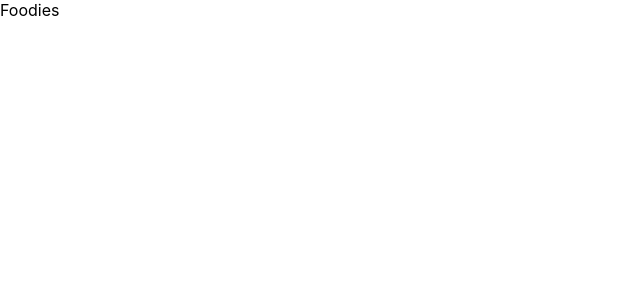
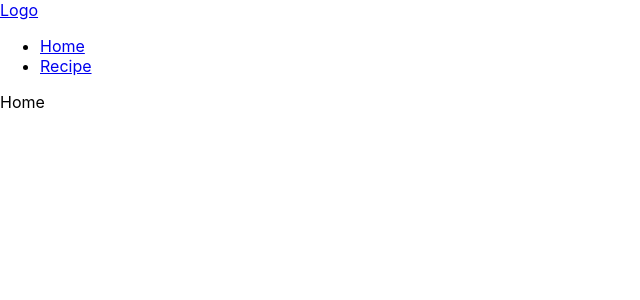
Before and after one commit to fff500/foodies-frontend, a React (Create React App) app: page / in a window 1280 px wide. Shown: the top 300 px of the page, without its empty margins (0-640 px from the left). Built offline with nearby package versions, Linux system fonts and the light colour scheme.

Commit message:
Layout, pages and routing were initialised

```diff
--- a/package.json
+++ b/package.json
@@ -8,6 +8,7 @@
     "@testing-library/user-event": "^13.2.1",
     "react": "^18.3.1",
     "react-dom": "^18.3.1",
+    "react-router-dom": "^6.23.1",
     "react-scripts": "5.0.1",
     "web-vitals": "^2.1.0"
   },
--- a/src/App.js
+++ b/src/App.js
@@ -1,5 +1,21 @@
-function App() {
-  return <>Foodies</>;
-}
+import { lazy } from 'react';
+import { Routes, Route } from 'react-router-dom';
+
+import SharedLayout from './components/layout/SharedLayout/SharedLayout';
+
+const Home = lazy(() => import('./pages/Home/Home'));
+const User = lazy(() => import('./pages/User/User'));
+const Recipe = lazy(() => import('./pages/Recipe/Recipe'));
+
+const App = () => (
+  <Routes>
+    <Route path="/" element={<SharedLayout />}>
+      <Route index element={<Home />} />
+      <Route path="/user" element={<User />} />
+      <Route path="/recipe" element={<Recipe />} />
+      <Route path="*" element={<Home />} />
+    </Route>
+  </Routes>
+);
 
 export default App;
--- /dev/null
+++ b/src/components/layout/Header/Header.jsx
@@ -0,0 +1,19 @@
+import { Link, NavLink } from 'react-router-dom';
+
+export const Header = () => {
+  return (
+    <header>
+      <Link to="/">Logo</Link>
+      <nav>
+        <ul>
+          <li>
+            <NavLink to="/">Home</NavLink>
+          </li>
+          <li>
+            <NavLink to="/recipe">Recipe</NavLink>
+          </li>
+        </ul>
+      </nav>
+    </header>
+  );
+};
--- /dev/null
+++ b/src/components/layout/SharedLayout/SharedLayout.jsx
@@ -0,0 +1,19 @@
+import { Suspense } from 'react';
+import { Outlet } from 'react-router-dom';
+
+import { Header } from '../Header/Header';
+
+const SharedLayout = () => {
+  return (
+    <>
+      <Header />
+      <main>
+        <Suspense fallback={<div>Loading...</div>}>
+          <Outlet />
+        </Suspense>
+      </main>
+    </>
+  );
+};
+
+export default SharedLayout;
--- a/src/index.js
+++ b/src/index.js
@@ -1,7 +1,12 @@
 import React from 'react';
 import ReactDOM from 'react-dom/client';
+import { BrowserRouter } from 'react-router-dom';
 
 import App from './App';
 import './index.css';
 
-ReactDOM.createRoot(document.getElementById('root')).render(<App />);
+ReactDOM.createRoot(document.getElementById('root')).render(
+  <BrowserRouter>
+    <App />
+  </BrowserRouter>
+);
--- /dev/null
+++ b/src/pages/Home/Home.jsx
@@ -0,0 +1,5 @@
+const Home = () => {
+  return <div>Home</div>;
+};
+
+export default Home;
--- /dev/null
+++ b/src/pages/Recipe/Recipe.jsx
@@ -0,0 +1,5 @@
+const Recipe = () => {
+  return <div>Recipe</div>;
+};
+
+export default Recipe;
--- /dev/null
+++ b/src/pages/User/User.jsx
@@ -0,0 +1,5 @@
+const User = () => {
+  return <div>User</div>;
+};
+
+export default User;
```
Also changed, not shown: 1 other file (tests, documents, lock files or other folders).
